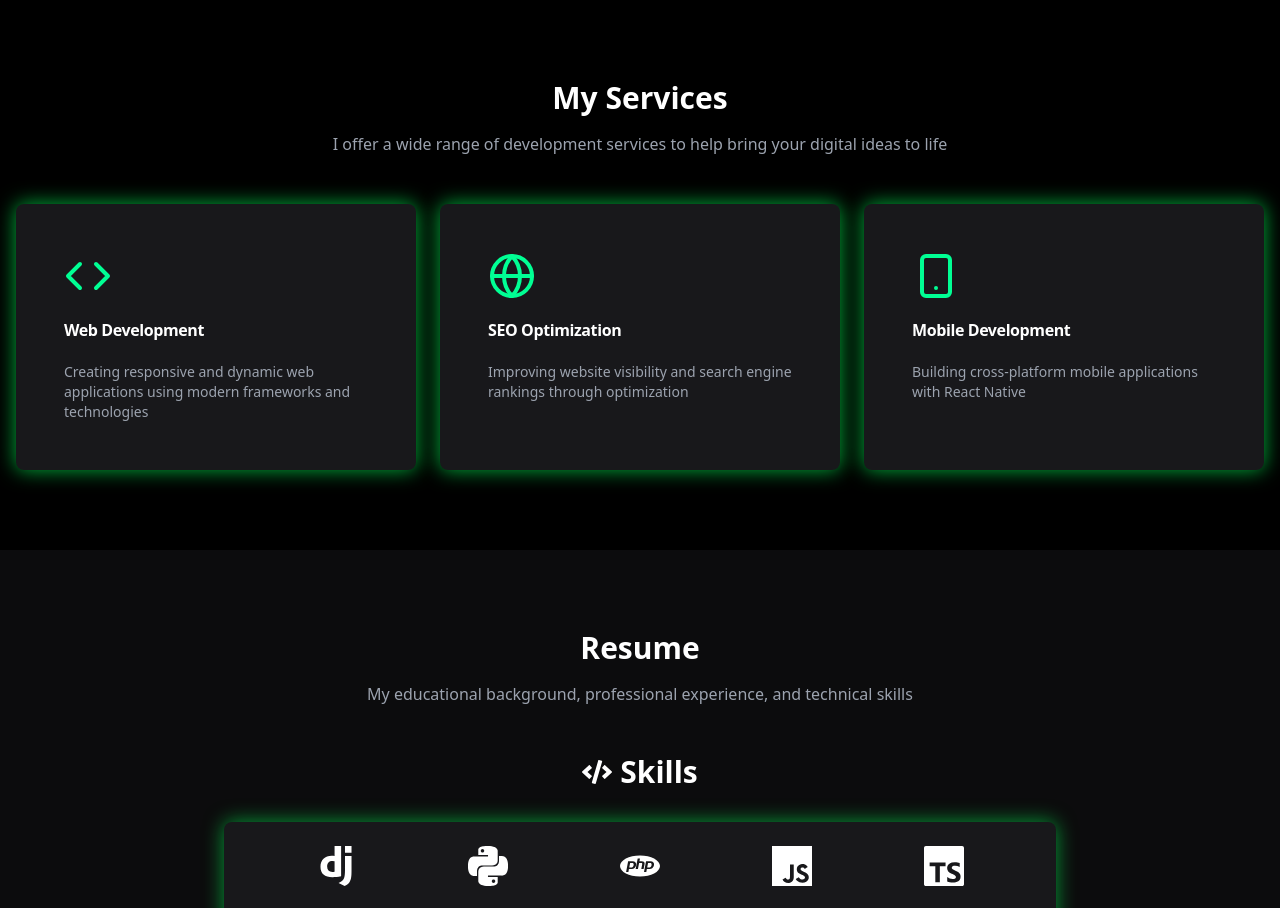
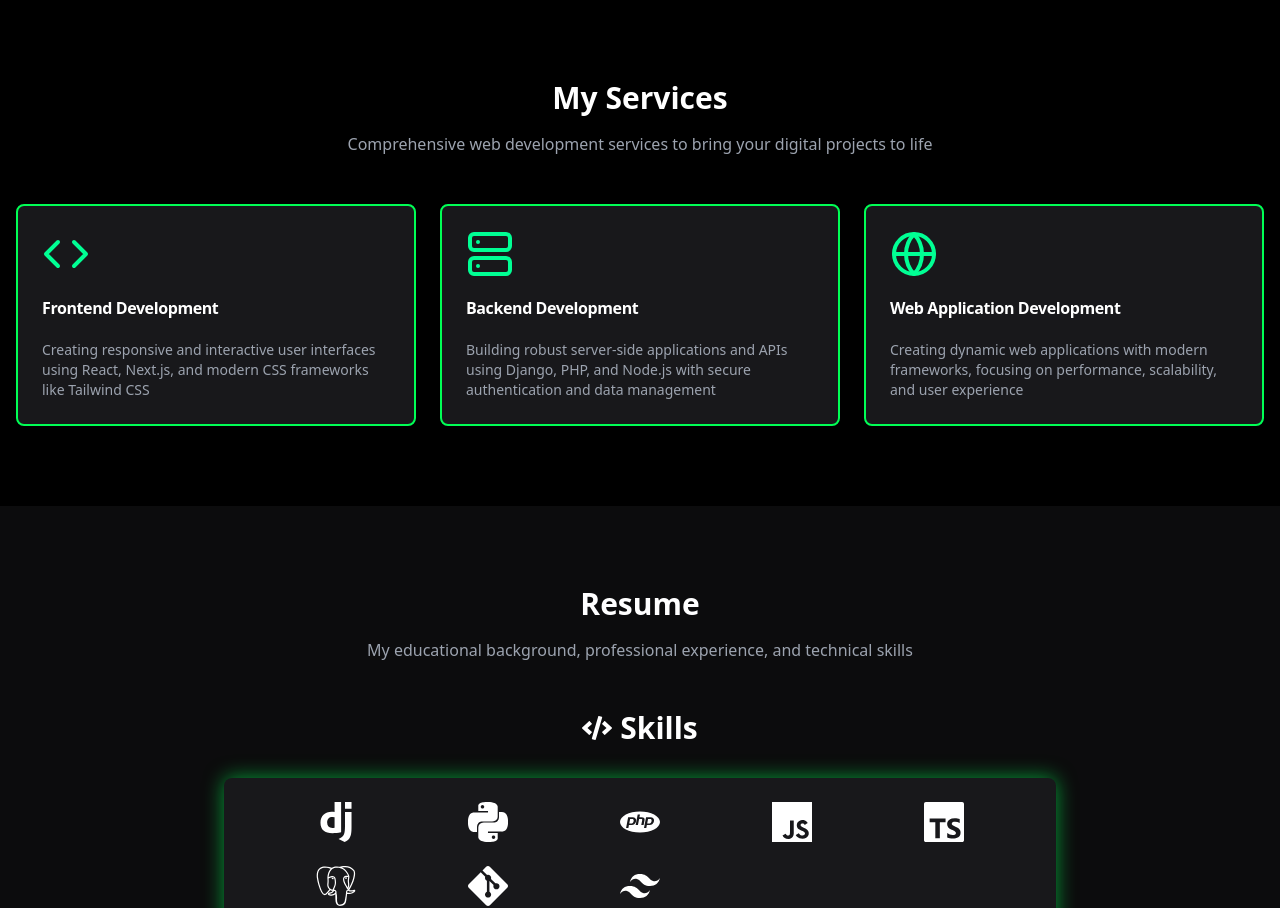
Before and after one commit to cherica01/Akelakelakee, a Next.js app: page / in a window 1280 px wide. Shown: the part 800-1708 px from the top of the page. Built offline with nearby package versions, Linux system fonts and the light colour scheme.

Commit message:
maj kely

```diff
--- a/components/services.tsx
+++ b/components/services.tsx
@@ -1,36 +1,60 @@
-'use client';
+"use client"
 
-import { Code, Globe, Smartphone } from 'lucide-react';
-import { CardContent, CardDescription, CardHeader, CardTitle } from "@/components/ui/card";
-import { motion } from "framer-motion";
+import { Code, Database, Globe, Server, Layers, Palette } from "lucide-react"
+import { CardContent, CardDescription, CardHeader, CardTitle } from "@/components/ui/card"
+import { motion } from "framer-motion"
 
 const cardVariants = {
-  hidden: { opacity: 0.1, y: 50 }, // Opacity starts at 0.1 to avoid total invisibility
+  hidden: { opacity: 0.1, y: 50 },
   visible: (i: number) => ({
     opacity: 1,
     y: 0,
     transition: {
       delay: i * 0.3,
       duration: 0.8,
-      ease: "easeOut",  // A smoother easing function to avoid a hard "pop" effect
+      ease: "easeOut",
     },
   }),
-};
+}
 
 export function Services() {
+  const services = [
+    {
+      icon: <Code className="h-12 w-12 text-[#00FF94] mb-4" />,
+      title: "Frontend Development",
+      description:
+        "Creating responsive and interactive user interfaces using React, Next.js, and modern CSS frameworks like Tailwind CSS",
+    },
+    {
+      icon: <Server className="h-12 w-12 text-[#00FF94] mb-4" />,
+      title: "Backend Development",
+      description:
+        "Building robust server-side applications and APIs using Django, PHP, and Node.js with secure authentication and data management",
+    },
+
+
+    {
+      icon: <Globe className="h-12 w-12 text-[#00FF94] mb-4" />,
+      title: "Web Application Development",
+      description:
+        "Creating dynamic web applications with modern frameworks, focusing on performance, scalability, and user experience",
+    },
+
+  ]
+
   return (
     <section id="services" className="py-20">
       <div className="container mx-auto px-4">
         <motion.div
           className="text-center mb-12"
-          initial={{ opacity: 0.1, y: -20 }} // Set opacity to 0.1 initially
+          initial={{ opacity: 0.1, y: -20 }}
           whileInView={{ opacity: 1, y: 0 }}
           viewport={{ margin: "-100px" }}
           transition={{ duration: 0.8, ease: "easeOut" }}
         >
           <h2 className="text-3xl font-bold text-white mb-4">My Services</h2>
           <p className="text-gray-400 max-w-2xl mx-auto">
-            I offer a wide range of development services to help bring your digital ideas to life
+            Comprehensive web development services to bring your digital projects to life
           </p>
         </motion.div>
         <motion.div
@@ -39,30 +63,24 @@
           whileInView="visible"
           viewport={{ margin: "-100px" }}
         >
-          {[ // Array of service data to map over
-            { icon: <Code className="h-12 w-12 text-[#00FF94] mb-4" />, title: "Web Development", description: "Creating responsive and dynamic web applications using modern frameworks and technologies" },
-            { icon: <Globe className="h-12 w-12 text-[#00FF94] mb-4" />, title: "SEO Optimization", description: "Improving website visibility and search engine rankings through optimization" },
-            { icon: <Smartphone className="h-12 w-12 text-[#00FF94] mb-4" />, title: "Mobile Development", description: "Building cross-platform mobile applications with React Native" },
-          ].map((service, index) => (
+          {services.map((service, index) => (
             <motion.div
               key={index}
-              custom={index} // Custom index for stagger effect
+              custom={index}
               variants={cardVariants}
-              className="bg-zinc-900 border-6 border-[#00FF55] hover:border-[#00FF44] transition-all duration-500 mx-auto p-6 rounded-lg group shadow-[0_0_20px_rgba(0,255,85,0.7)]"
+              className="bg-zinc-900 border-2 border-[#00FF55] hover:border-[#00FF33] transition-all duration-500 mx-auto p-6 rounded-lg group"
             >
-              <CardHeader>
+              <CardHeader className="px-0 pt-0">
                 {service.icon}
                 <CardTitle className="text-white">{service.title}</CardTitle>
               </CardHeader>
-              <CardContent>
-                <CardDescription className="text-gray-400">
-                  {service.description}
-                </CardDescription>
+              <CardContent className="px-0 pb-0">
+                <CardDescription className="text-gray-400">{service.description}</CardDescription>
               </CardContent>
             </motion.div>
           ))}
         </motion.div>
       </div>
     </section>
-  );
+  )
 }
```
